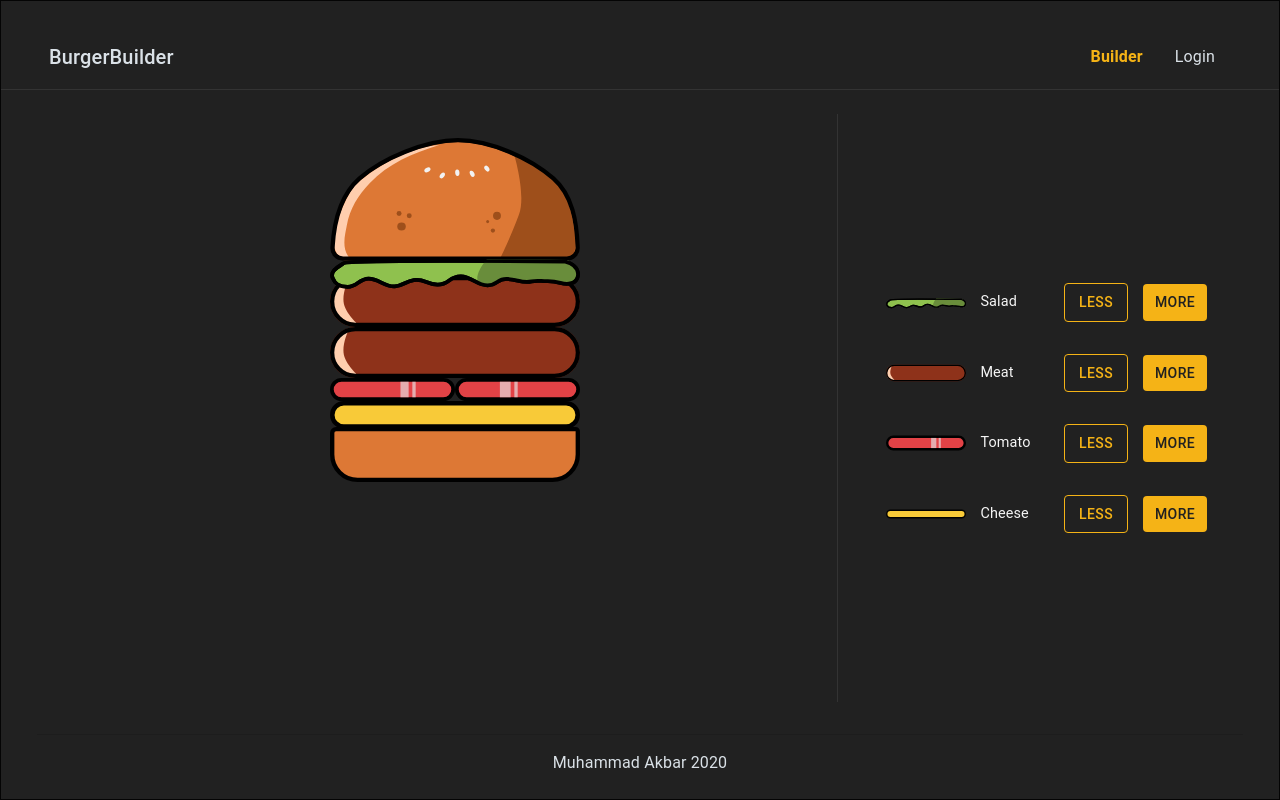
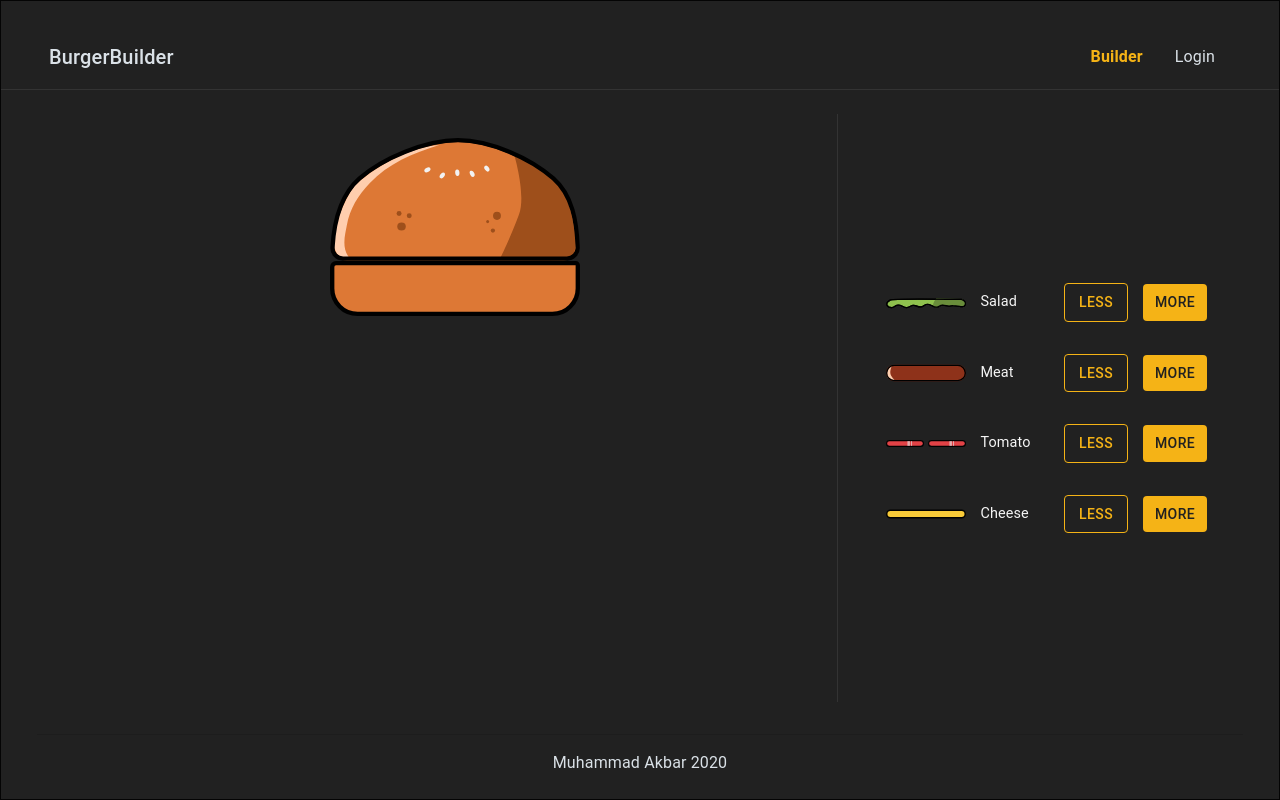
Before and after one commit to MuhammadAkbar11/burger-builder, a React (Create React App) app: page / in a window 1280 px wide. Built offline with nearby package versions, Linux system fonts and the light colour scheme; the HTML template or start-up script is replaced by a standard one.

Commit message:
connecting state to build controls

```diff
--- a/src/components/Burger/BuildControls/BuildControl.jsx/BuildControl.jsx
+++ b/src/components/Burger/BuildControls/BuildControl.jsx/BuildControl.jsx
@@ -1,4 +1,4 @@
-import React from "react";
+import React, { Fragment } from "react";
 import PropTypes from "prop-types";
 
 import { Button, makeStyles, styled, Typography } from "@material-ui/core";
@@ -22,6 +22,9 @@ const useStyles = makeStyles(theme => ({
       color: "#f5f5f5",
       fontSize: "0.9rem",
     },
+  },
+  marginLeft: {
+    marginLeft: "4px",
   },
 }));
 
@@ -55,18 +58,37 @@ const ButtonControlLess = styled(Button)({
 
 const BuildControl = props => {
   const className = useStyles();
+
+  const tomatoIcon = (
+    <div>
+      <img width="38" src={props.icon} alt="" />
+      <img
+        width="38"
+        className={className.marginLeft}
+        src={props.icon}
+        alt=""
+      />
+    </div>
+  );
+
+  const icon = <img width="80" src={props.icon} alt="" />;
+
   return (
     <div className={className.root}>
       <div className={className.label}>
         {/* <Typography component="span">{props.label}</Typography> */}
-        <img width="80" src={props.icon} alt="" />
+
+        {props.type === "tomato" ? tomatoIcon : icon}
+
         <Typography component="span">{props.label}</Typography>
       </div>
       <div>
         <ButtonControlLess className="less" color="primary">
           Less
         </ButtonControlLess>
-        <ButtonControlAdd color="primary">More</ButtonControlAdd>
+        <ButtonControlAdd color="primary" onClick={props.added}>
+          More
+        </ButtonControlAdd>
       </div>
     </div>
   );
@@ -76,6 +98,8 @@ BuildControl.propTypes = {
   label: PropTypes.string.isRequired,
   icon: PropTypes.string,
   type: PropTypes.string.isRequired,
+  added: PropTypes.func,
+  remove: PropTypes.func,
 };
 
 export default BuildControl;
--- a/src/components/Burger/BuildControls/BuildControls.jsx
+++ b/src/components/Burger/BuildControls/BuildControls.jsx
@@ -1,4 +1,6 @@
 import React from "react";
+import PropTypes from "prop-types";
+
 import { Container, makeStyles, Paper } from "@material-ui/core";
 import BuildControl from "./BuildControl.jsx/BuildControl";
 
@@ -58,6 +60,7 @@ const BuildControls = props => {
         {controls.map((item, index) => {
           return (
             <BuildControl
+              added={() => props.ingredientAdded(item.type)}
               key={`${item.label}${index + 1}`}
               icon={item.img}
               label={item.label}
@@ -74,4 +77,9 @@ const BuildControls = props => {
   );
 };
 
+BuildControls.propTypes = {
+  ingredientAdded: PropTypes.func,
+  ingredientRemove: PropTypes.func,
+};
+
 export default BuildControls;
--- a/src/components/Burger/Burger.jsx
+++ b/src/components/Burger/Burger.jsx
@@ -41,7 +41,7 @@ const useStyle = makeStyles(theme => ({
 
     margin: "auto",
     position: "relative",
-    height: "100%",
+    height: "max-content",
     boxShadow: "none",
   },
   box: {
--- a/src/containers/BurgerBuilder/BurgerBuilder.jsx
+++ b/src/containers/BurgerBuilder/BurgerBuilder.jsx
@@ -43,22 +43,43 @@ const useStyles = makeStyles(theme => ({
   },
 }));
 
+const INGREDIENT_PRICES = {
+  salad: 0.5,
+  meat: 1.3,
+  cheese: 0.4,
+  tomato: 0.2,
+};
+
 class BurgerBuilder extends Component {
   constructor(props) {
     super(props);
 
     this.state = {
       ingredients: {
-        salad: 1,
-        meat: 2,
-        tomato: 1,
-        cheese: 1,
+        salad: 0,
+        meat: 0,
+        tomato: 0,
+        cheese: 0,
       },
+      totalPrice: "4",
     };
   }
 
   addIngredientHandler = type => {
-    console.log(type);
+    const oldCount = this.state.ingredients[type];
+    const updatedCount = oldCount + 1;
+    const updatedIngredients = {
+      ...this.state.ingredients,
+    };
+    updatedIngredients[type] = updatedCount;
+    const priceAddition = INGREDIENT_PRICES[type];
+    const oldPrice = this.state.totalPrice;
+    const newPrice = oldPrice + priceAddition;
+
+    this.setState({
+      totalPrice: newPrice,
+      ingredients: updatedIngredients,
+    });
   };
 
   removeIngredientHandler = type => {
@@ -75,7 +96,7 @@ class BurgerBuilder extends Component {
             <Burger ingredients={ingredients} />
           </Grid>
           <Grid item md={5} lg={4} className={`${classes.item} right`}>
-            <BuildControls />
+            <BuildControls ingredientAdded={this.addIngredientHandler} />
           </Grid>
         </Grid>
       </Container>
```
